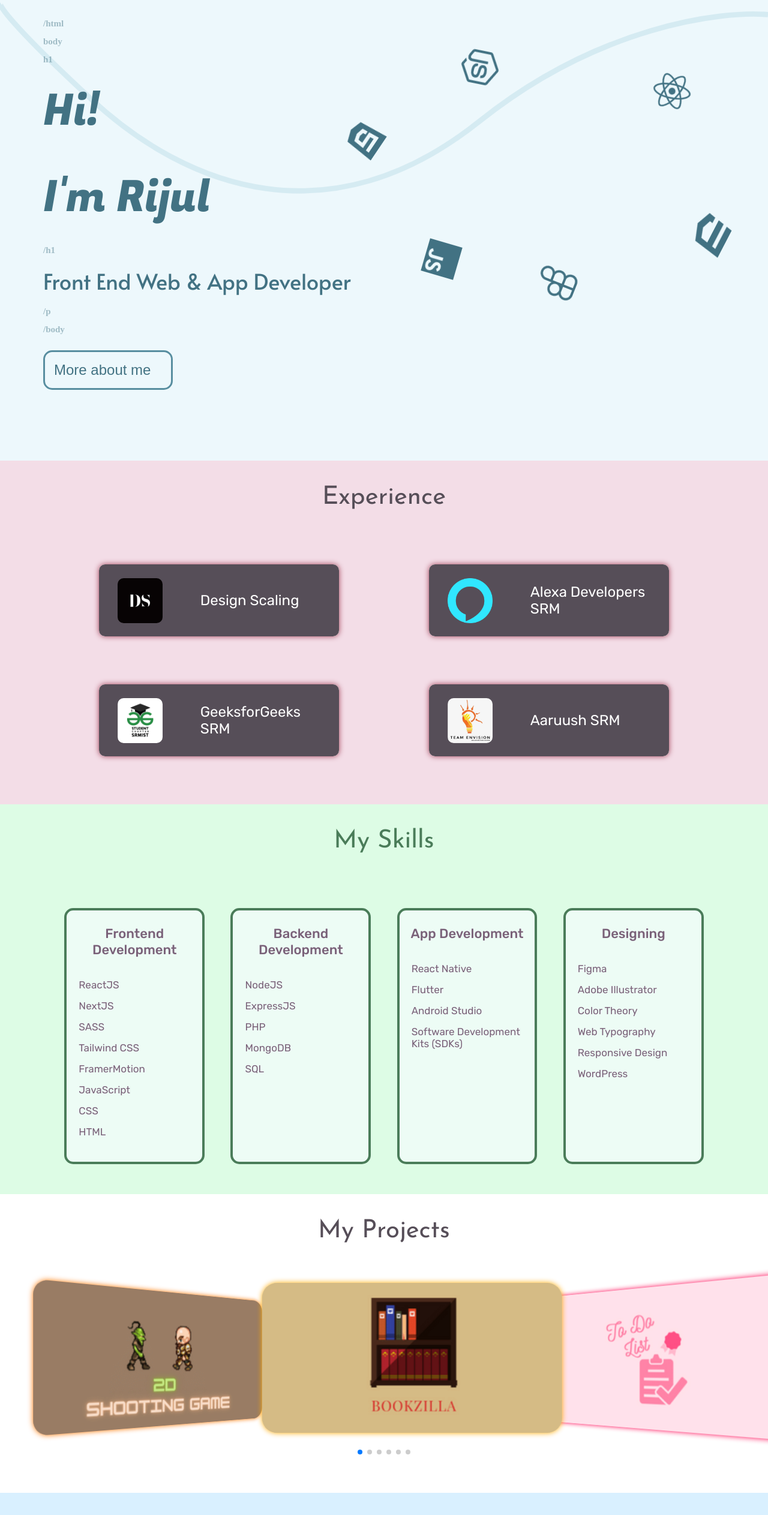
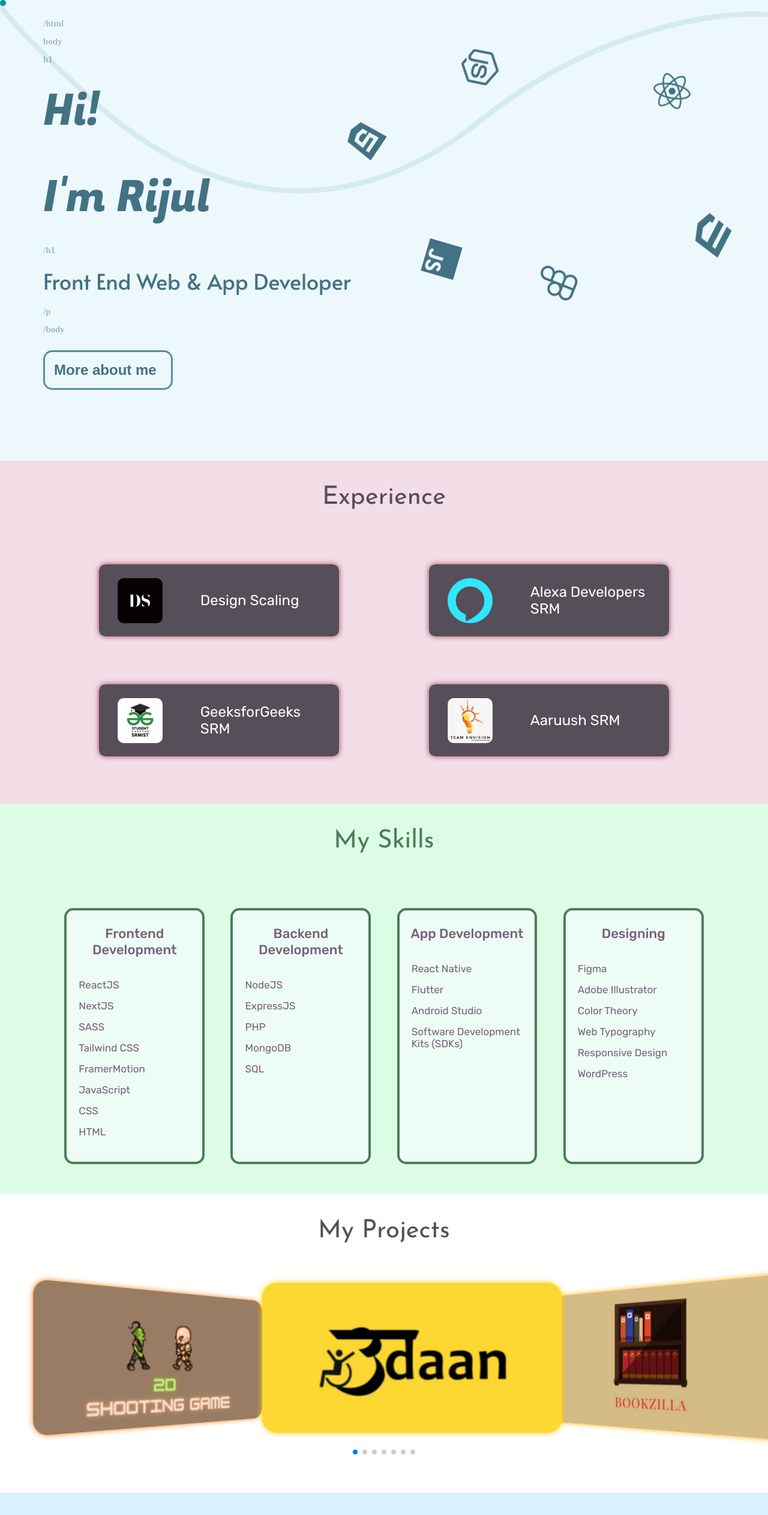
Before and after one commit to rijulsarji/Portfolio, a React (Create React App) app: page / in a window 1280 px wide. Shown: the top 2526 px of the page at 60% size. Built offline with nearby package versions, Linux system fonts and the light colour scheme; a web font is replaced by a local one.

Commit message:
added cursor animation

```diff
--- /dev/null
+++ b/src/App.css
@@ -0,0 +1,88 @@
+:root {
+    --color-cursor: 120, 200, 90;
+    --cursor-outline-shade: 0.3;
+    --cursor-size: 10px;
+    --cursor-outline-size: 12px;
+    --cursor-z-index: 100
+}
+
+html,
+body {
+    cursor: none;
+    color: #fff;
+    font-family: "Inter", sans-serif;
+}
+
+html *,
+body * {
+    cursor: none;
+}
+
+#app {
+    text-align: center;
+}
+
+/* h1 {
+    margin-bottom: 0.7em;
+    font-size: 3em;
+    font-weight: 800;
+    text-align: center;
+} */
+
+a {
+    text-decoration: none;
+    color: #fff;
+    font-weight: 600;
+    border-bottom: 1px solid rgba(255, 255, 255, 0.7);
+    transition: 0.5s ease;
+}
+
+a:hover {
+    color: rgba(255, 255, 255, 0.5);
+    border-bottom-color: rgba(255, 255, 255, 0.1);
+}
+
+/* p {
+    width: 80%;
+    max-width: 32em;
+    margin: 0 auto 1em;
+    line-height: 1.7;
+    font-weight: 300;
+} */
+
+hr {
+    border: 0;
+    height: 2px;
+    width: 3em;
+    background-color: rgba(255, 255, 255, 0.5);
+    margin: 0 auto 1em;
+}
+
+h1+hr {
+    margin: 0 auto 2em;
+}
+
+#cursor-dot,
+#cursor-dot-outline {
+    z-index: 999;
+    pointer-events: none;
+    position: absolute;
+    top: 50%;
+    left: 50%;
+    border-radius: 50%;
+    opacity: 0;
+    transform: translate(-50%, -50%);
+    transition: opacity 0.15s ease-in-out, transform 0.15s ease-in-out;
+}
+
+#cursor-dot {
+    width: var(--cursor-size);
+    height: var(--cursor-size);
+    background-color: rgba(var(--color-cursor), 1);
+}
+
+#cursor-dot-outline {
+    width: var(--cursor-outline-size);
+    height: var(--cursor-outline-size);
+    background-color: rgba(var(--color-cursor), var(--cursor-outline-shade));
+}
--- a/src/App.js
+++ b/src/App.js
@@ -1,19 +1,218 @@
 import HomeRoute from "./HomeRoute";
 import About from "./Pages/About";
 import {
-  BrowserRouter as Router,
   Routes,
   Route,
   useLocation,
 } from "react-router-dom";
 import { AnimatePresence } from "framer-motion";
 import Form from "./Pages/Form";
+import React from "react";
+import "./App.css";
+
+
+function useEventListener(eventName, handler, element = document) {
+  const savedHandler = React.useRef()
+
+  React.useEffect(() => {
+    savedHandler.current = handler
+  }, [handler])
+
+  React.useEffect(() => {
+    const isSupported = element && element.addEventListener
+    if (!isSupported) return
+
+    const eventListener = (event) => savedHandler.current(event)
+
+    element.addEventListener(eventName, eventListener)
+
+    return () => {
+      element.removeEventListener(eventName, eventListener)
+    }
+  }, [eventName, element])
+}
+
+/**
+ * Animated Cursor
+ * Replaces the native cursor with a custom animated cursor.
+ *
+ * @author Stephen Scaff
+ */
+function AnimatedCursor({
+  color = "0, 153, 153",
+  outerAlpha = 0.4,
+  innerSize = 10,
+  outerSize = 10,
+  outerScale = 5,
+  innerScale = 0.7,
+}) {
+  const cursorOuterRef = React.useRef();
+  const cursorInnerRef = React.useRef();
+  const requestRef = React.useRef();
+  const previousTimeRef = React.useRef();
+  const [coords, setCoords] = React.useState({ x: 0, y: 0 });
+  const [isVisible, setIsVisible] = React.useState(true);
+  const [isActive, setIsActive] = React.useState(false);
+  const [isActiveClickable, setIsActiveClickable] = React.useState(false);
+  let endX = React.useRef(0);
+  let endY = React.useRef(0);
+
+  const onMouseMove = React.useCallback(({ clientX, clientY }) => {
+    setCoords({ x: clientX, y: clientY });
+    cursorInnerRef.current.style.top = clientY + "px";
+    cursorInnerRef.current.style.left = clientX + "px";
+    endX.current = clientX;
+    endY.current = clientY;
+  }, []);
+
+  const animateOuterCursor = React.useCallback(
+    (time) => {
+      if (previousTimeRef.current !== undefined) {
+        coords.x += (endX.current - coords.x) / 8;
+        coords.y += (endY.current - coords.y) / 8;
+        cursorOuterRef.current.style.top = coords.y + "px";
+        cursorOuterRef.current.style.left = coords.x + "px";
+      }
+      previousTimeRef.current = time;
+      requestRef.current = requestAnimationFrame(animateOuterCursor);
+    },
+    [requestRef] // eslint-disable-line
+  );
+
+  React.useEffect(
+    () => (requestRef.current = requestAnimationFrame(animateOuterCursor)),
+    [animateOuterCursor]
+  );
+
+  const onMouseDown = React.useCallback(() => setIsActive(true), []);
+  const onMouseUp = React.useCallback(() => setIsActive(false), []);
+  const onMouseEnter = React.useCallback(() => setIsVisible(true), []);
+  const onMouseLeave = React.useCallback(() => setIsVisible(false), []);
+
+  useEventListener("mousemove", onMouseMove, document);
+  useEventListener("mousedown", onMouseDown, document);
+  useEventListener("mouseup", onMouseUp, document);
+  useEventListener("mouseenter", onMouseEnter, document);
+  useEventListener("mouseleave", onMouseLeave, document);
+
+  React.useEffect(() => {
+    if (isActive) {
+      cursorInnerRef.current.style.transform = `scale(${innerScale})`;
+      cursorOuterRef.current.style.transform = `scale(${outerScale})`;
+    } else {
+      cursorInnerRef.current.style.transform = "scale(1)";
+      cursorOuterRef.current.style.transform = "scale(1)";
+    }
+  }, [innerScale, outerScale, isActive]);
+
+  React.useEffect(() => {
+    if (isActiveClickable) {
+      cursorInnerRef.current.style.transform = `scale(${innerScale * 1.3})`;
+      cursorOuterRef.current.style.transform = `scale(${outerScale * 1.4})`;
+    }
+  }, [innerScale, outerScale, isActiveClickable]);
+
+  React.useEffect(() => {
+    if (isVisible) {
+      cursorInnerRef.current.style.opacity = 1;
+      cursorOuterRef.current.style.opacity = 1;
+    } else {
+      cursorInnerRef.current.style.opacity = 0;
+      cursorOuterRef.current.style.opacity = 0;
+    }
+  }, [isVisible]);
+
+  React.useEffect(() => {
+    const clickables = document.querySelectorAll(
+      'a, input[type="submit"], input[type="image"], label[for], select, button, .link'
+    );
+    clickables.forEach((el) => {
+      el.style.cursor = "none";
+
+      el.addEventListener("mouseover", () => {
+        setIsActive(true);
+      });
+      el.addEventListener("click", () => {
+        setIsActive(true);
+        setIsActiveClickable(false);
+      });
+      el.addEventListener("mousedown", () => {
+        setIsActiveClickable(true);
+      });
+      el.addEventListener("mouseup", () => {
+        setIsActive(true);
+      });
+      el.addEventListener("mouseout", () => {
+        setIsActive(false);
+        setIsActiveClickable(false);
+      });
+    });
+
+    return () => {
+      clickables.forEach((el) => {
+        el.removeEventListener("mouseover", () => {
+          setIsActive(true);
+        });
+        el.removeEventListener("click", () => {
+          setIsActive(true);
+          setIsActiveClickable(false);
+        });
+        el.removeEventListener("mousedown", () => {
+          setIsActiveClickable(true);
+        });
+        el.removeEventListener("mouseup", () => {
+          setIsActive(true);
+        });
+        el.removeEventListener("mouseout", () => {
+          setIsActive(false);
+          setIsActiveClickable(false);
+        });
+      });
+    };
+  }, [isActive]);
+
+  const styles = {
+    cursor: {
+      zIndex: 999,
+      position: "fixed",
+      opacity: 1,
+      pointerEvents: "none",
+      transition: "opacity 0.15s ease-in-out, transform 0.15s ease-in-out",
+    },
+    cursorInner: {
+      position: "fixed",
+      borderRadius: "50%",
+      width: innerSize,
+      height: innerSize,
+      pointerEvents: "none",
+      backgroundColor: `rgba(${color}, 1)`,
+      transition: "opacity 0.15s ease-in-out, transform 0.25s ease-in-out",
+    },
+    cursorOuter: {
+      position: "fixed",
+      borderRadius: "50%",
+      pointerEvents: "none",
+      width: outerSize,
+      height: outerSize,
+      backgroundColor: `rgba(${color}, ${outerAlpha})`,
+      transition: "opacity 0.15s ease-in-out, transform 0.15s ease-in-out",
+    },
+  };
+
+  return (
+    <React.Fragment>
+      <div ref={cursorOuterRef} style={styles.cursorOuter} />
+      <div ref={cursorInnerRef} style={styles.cursorInner} />
+    </React.Fragment>
+  );
+}
 
 function App() {
   const location = useLocation();
 
   return (
     <div>
+      <AnimatedCursor />
       <AnimatePresence exitBeforeEnter>
         <Routes location={location} key={location.pathname}>
           <Route path="/" element={<HomeRoute />} />
--- a/src/CSS/Components CSS/projectCard.css
+++ b/src/CSS/Components CSS/projectCard.css
@@ -24,6 +24,9 @@
     height: 100%;
     border-radius: 25px;
 }
+#card0 {
+    box-shadow: 0px 0px 10px #ffd000;
+}
 #card1 {
     box-shadow: 0px 0px 10px #ffaa00;
 }
@@ -41,6 +44,9 @@
 }
 #card6 {
     box-shadow: 0px 0px 10px #ff7700;
+}
+#backcard0 {
+    background-color: #FFD832;
 }
 #backcard1 {
     background-color: #D5BB85;
--- a/src/CSS/Pages CSS/Home.css
+++ b/src/CSS/Pages CSS/Home.css
@@ -62,14 +62,14 @@ body {
 	height: 60px;
 	width: 210px;
 	cursor: pointer;
-	transition: all 0.15s linear;
+	/* transition: all 0.15s linear; */
 }
 .contactDiv:hover {
-	background-color: #427283;
-	color: #EDF8FC;
+	/* background-color: #427283;
+	color: #EDF8FC; */
 }
 .contactDiv:hover .contactMe {
-	color: #EDF8FC;
+	/* color: #EDF8FC; */
 }
 .contactMe {
 	user-select: none;
--- a/src/Pages/Achievements.js
+++ b/src/Pages/Achievements.js
@@ -33,7 +33,7 @@ function Achievements() {
         <motion.div animate={animation} className="achiContainer">
           <AchiCard
             title="Hackathons"
-            desc="Bagged 2nd prize in TechCrawler Hackathon and participated in four other hackathons as well."
+            desc="Bagged 3rd prize in Mozohack Hackathon, 2nd prize in TechCrawler Hackathon and participated in four other hackathons as well."
           />
 
           <AchiCard
--- a/src/Pages/Projects.js
+++ b/src/Pages/Projects.js
@@ -1,5 +1,6 @@
 import ProjectCard from "../Components/ProjectCard";
 import "../CSS/Pages CSS/Projects.css";
+import Udaan from "../Images/Project Logos/Udaan.png";
 import Bookzilla from "../Images/Project Logos/Bookzilla.png";
 import ToDoList from "../Images/Project Logos/ToDoList.png";
 import MoodyAI from "../Images/Project Logos/MoodyAI.png";
@@ -41,6 +42,14 @@ function Projects() {
   });
 
   const projectArray = [
+    <ProjectCard
+      title="Udaan"
+      image={Udaan}
+      id="card0"
+      desc="Udaan is an all in one platform that helps you explore all sorts of opportunities for the specially abled like jobs, scholarships, NGOs, etc."
+      link="https://www.github.com/rijulsarji/Udaan-Mozohack"
+    />,
+
     <ProjectCard
       title="Bookzilla"
       image={Bookzilla}
```
Also changed, not shown: src/Images/Project Logos/Udaan.png (added).
